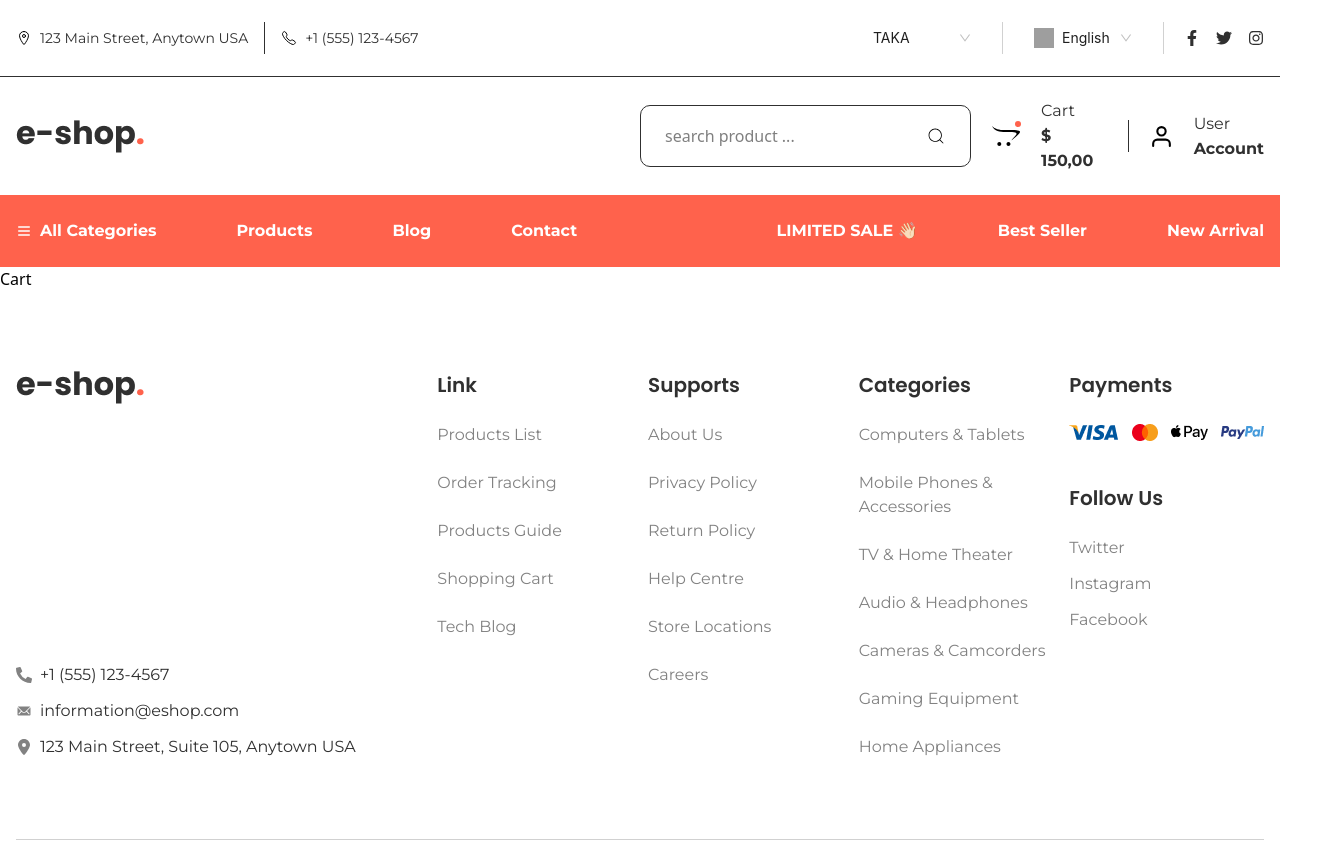
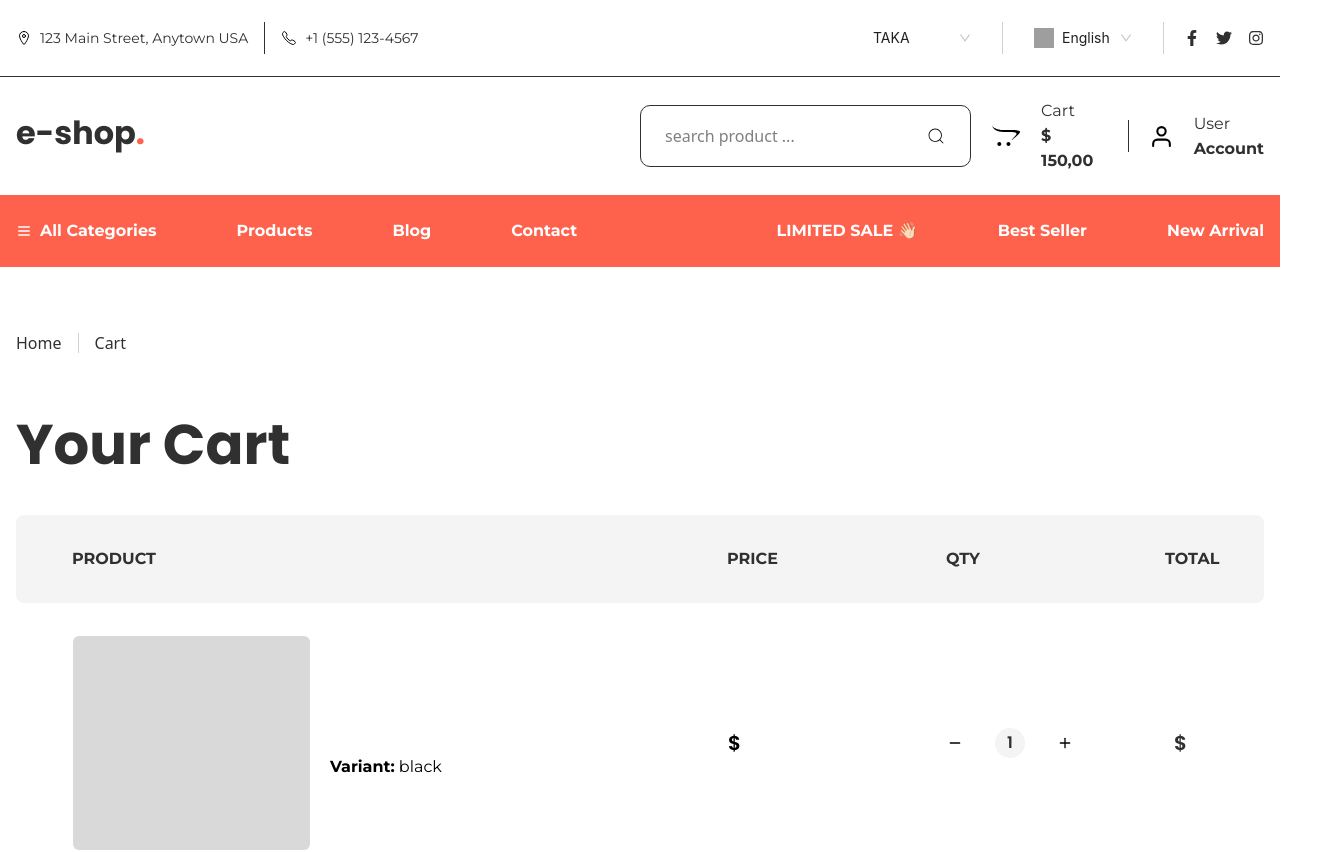
Before and after one commit to mamudulislam/E-Shop, a React (Vite) app: page /Cart in a window 1280 px wide. Shown: the top 852 px of the page, 1337 px wide, since content can reach past the window. Built offline with nearby package versions, Linux system fonts and the light colour scheme; grey boxes are pictures that could not be loaded.

Commit message:
related product slice

```diff
--- a/src/Golobalcomponentes/Heeadercomponentes/Navbar/Searchwhiteauthandcrt.jsx
+++ b/src/Golobalcomponentes/Heeadercomponentes/Navbar/Searchwhiteauthandcrt.jsx
@@ -3,6 +3,7 @@ import { useTranslation } from 'react-i18next';
 import { CiSearch } from 'react-icons/ci';
 import { FiUser } from 'react-icons/fi';
 import { LiaOpencart } from 'react-icons/lia';
+import { Link } from 'react-router-dom';
 
 const Searchwhiteauthandcrt = () => {
     const { t } = useTranslation();
@@ -13,16 +14,19 @@ const Searchwhiteauthandcrt = () => {
                 <input placeholder={t('search_product')} type="text" className='outline-none' />
                 <CiSearch size={20} />
             </div>
+            <Link to="/Cart">
                 <div className='flex items-center gap-x-5'>
                     <div className='relative'>
                         <LiaOpencart size={30} />
-                    <span className='absolute top-0 right-0 w-1.5 h-1.5 bg-orange rounded-full'></span>
+                        {/* <span className='absolute top-0 right-0 w-1.5 h-1.5 bg-orange rounded-full'></span> */}
                     </div>
                     <div>
                         <h6 className='font-Montserrat text-base text-black01'>{t('Cart')}</h6>
                         <span className='font-Montserrat text-base text-black01 font-bold'>$ 150,00</span>
                     </div>
                 </div>
+            </Link>
+
             <div className='w-[1px] h-[32px] bg-black01'></div>
             <div className='flex items-center gap-x-5'>
                 <div>
@@ -33,7 +37,7 @@ const Searchwhiteauthandcrt = () => {
                     <span className='font-Montserrat text-base text-black01 font-bold'>{t('Account')}</span>
                 </div>
             </div>
-        </div>
+        </div >
     );
 };
 
--- a/src/Golobalcomponentes/ProductCard/ProductCard.jsx
+++ b/src/Golobalcomponentes/ProductCard/ProductCard.jsx
@@ -27,9 +27,11 @@ const ProductCard = ({
                 </div>
                 <div className="absolute top-[40%] left-2/4 -translate-x-2/4 invisible opacity-0 group-hover:visible group-hover:opacity-100 transition-all ease-linear duration-100">
                     <div className="flex items-center gap-x-3">
-                        <div className="w-[50px] h-[50px] cursor-pointer rounded-full bg-white border border-orange flex items-center justify-center text-orange hover:bg-orange hover:text-white">
-                            <FaOpencart />
-                        </div>
+                        <Link to="/Cart">
+                            <div className="w-[50px] h-[50px] cursor-pointer rounded-full bg-white border border-orange flex items-center justify-center text-orange hover:bg-orange hover:text-white">
+                                <FaOpencart />
+                            </div>
+                        </Link>
                         <div className="w-[50px] h-[50px] cursor-pointer rounded-full bg-white border border-orange flex items-center justify-center text-orange hover:bg-orange hover:text-white">
                             <FaRegHeart />
                         </div>
--- a/src/Pages/Cart/Cart.jsx
+++ b/src/Pages/Cart/Cart.jsx
@@ -1,8 +1,32 @@
 import React from 'react'
+import { Link, useLocation } from 'react-router-dom'
+import Container from '../../Golobalcomponentes/Container';
+import Cartbody from './Componentes/Cartbody';
 
 const Cart = () => {
+    const { pathname } = useLocation();
+    const pageName = pathname.split("/").slice(1)[0];
+    console.log(pageName)
     return (
-        <div>Cart</div>
+        <>
+            <Container>
+                <div className='mt-[64px]'>
+                    <div className="flex items-center gap-x-4 font-montserrat text-black01">
+                        <Link to="/">Home</Link>
+                        <div className="w-[1px] h-[20px] bg-black100"></div>
+                        <span>{pageName}</span>
+                    </div>
+                    <h1 className='mt-[48px] text-black01 font-Poppins font-bold text-[56px]'>
+                        Your Cart
+                    </h1>
+                    <div className='mt-[28px]'>
+                        <Cartbody />
+                    </div>
+                </div>
+            </Container>
+
+        </>
+
     )
 }
 
--- /dev/null
+++ b/src/Pages/Cart/Componentes/Cartbody.jsx
@@ -0,0 +1,30 @@
+import React from 'react'
+import Productscarts from './Productscarts'
+
+const Cartbody = () => {
+    return (
+        <>
+            <div>
+                <div className='bg-white02 rounded-lg px-[56px] py-[32px]'>
+                    <div className='grid grid-cols-[607px_171px_171px_171px] gap-x-12'>
+                        <div>
+                            <h4 className='font-Montserrat font-bold text-base text-black01 uppercase'>product</h4>
+                        </div>
+                        <div>
+                            <h4 className='font-Montserrat font-bold text-base text-black01 uppercase'>PRICE</h4>
+                        </div>
+                        <div>
+                            <h4 className='font-Montserrat font-bold text-base text-black01 uppercase'>QTY</h4>
+                        </div>
+                        <div>
+                            <h4 className='font-Montserrat font-bold text-base text-black01 uppercase'>TOTAL</h4>
+                        </div>
+                    </div>
+                </div>
+                <Productscarts />
+            </div>
+        </>
+    )
+}
+
+export default Cartbody
--- /dev/null
+++ b/src/Pages/Cart/Componentes/Productscarts.jsx
@@ -0,0 +1,60 @@
+import { BsTrash3 } from 'react-icons/bs'
+import { FiPlus } from 'react-icons/fi'
+import { LuMinus } from 'react-icons/lu'
+
+const Productscarts = ({ pCategory, pName, variant, price, total }) => {
+    return (
+        <>
+            <div>
+                <div className='px-[56px] py-[32px] hover:border-black100 border border-transparent relative group'>
+
+                    <div className='grid grid-cols-[607px_171px_171px_171px] gap-x-12 items-center'>
+                        <div className='flex items-center gap-x-5'>
+                            <div className='w-[237px] h-[214px] bg-white01 rounded-md'></div>
+                            <div>
+                                <h6 className="font-montserrat text-sm font-normal text-black01 uppercase tracking-[5px]">
+                                    {pCategory}
+                                </h6>
+                                <h4 className="font-poppins text-sm font-semibold text-black01 mb-[46px] mt-[16px]">{pName}</h4>
+                                <span className='font-Montserrat text-base'>
+                                    <b>Variant:</b> black
+                                </span>
+                            </div>
+                        </div>
+                        <div>
+                            <h6 className='font-Poppins font-semibold text-xl'>${price}</h6>
+                        </div>
+                        <div>
+                            <div className='flex items-center justify-between'>
+                                <div className='flex items-center gap-x-8'>
+                                    <button
+                                        className=' cursor-pointer'
+                                    >
+                                        <LuMinus />
+                                    </button>
+                                    <div className='font-Poppins text-black01 font-semibold text-[16px] bg-white02 rounded-full flex items-center justify-center w-[30px] h-[30px]'>
+                                        1
+                                    </div>
+                                    <button
+                                        className='w-[56px] h-[56px] cursor-pointer'
+                                    >
+                                        <FiPlus />
+                                    </button>
+                                </div>
+                            </div>
+                        </div>
+                        <div className='pl-2'>
+                            <h6 className='font-Poppins text-xl text-black01 font-semibold'>${total}</h6>
+                        </div>
+                    </div>
+                    <div role='buttun' className=' absolute top-[50%] translate-y-[-50%] right-12 w-[64px] h-[64px] rounded-full bg-orange flex items-center justify-center opacity-0 group-hover:opacity-100 transition-all ease-in duration-150 cursor-pointer'>
+                        <BsTrash3 color="white" size={20} />
+                    </div>
+                </div>
+            </div >
+        </>
+
+    )
+}
+
+export default Productscarts
--- a/src/Pages/Home/Componentes/Bestseller/BestsellerLayout/BestsellerLeft.jsx
+++ b/src/Pages/Home/Componentes/Bestseller/BestsellerLayout/BestsellerLeft.jsx
@@ -22,18 +22,18 @@ const BestsellerLeft = () => {
                 </Link>
             </div>
             <div className="grid grid-cols-1 sm:grid-cols-2 lg:grid-cols-3 gap-4">
-                {Featureddata.map((product) => (
-                    <div key={product.id} className="transition duration-300 rounded-md">
-                        <ProductCard
-                            imges={product?.imges}
-                            pCatagori={product?.pCatagori}
-                            pName={product?.pName}
-                            rate={product?.rate}
-                            totalrating={product?.totalrating}
-                            price={product?.price}
-                            pdiscout={product?.discout}
-                        />
-                    </div>
+                {Featureddata?.slice(0, 9)?.map((product) => (
+                    <ProductCard
+                        key={product.id}
+                        id={product.id}
+                        imges={product?.imges}
+                        rate={product.rate}
+                        pCategory={product.pCategory}
+                        pName={product.pName}
+                        totalrating={product.totalrating}
+                        price={product.price}
+                        discout={product.discout}
+                    />
                 ))}
             </div>
         </div>
--- a/src/Pages/Product/Components/Singelproducts/Checkoutcount.jsx
+++ b/src/Pages/Product/Components/Singelproducts/Checkoutcount.jsx
@@ -6,6 +6,7 @@ import { useDispatch, useSelector } from 'react-redux';
 import { setCountDec, setCountInc } from '../../../../settings/Redux/feature/Counterslice';
 import Commonbuttun from '../../../../Golobalcomponentes/Commonbuttun';
 import { LiaOpencart } from 'react-icons/lia';
+import { Link } from 'react-router-dom';
 
 const Checkoutcount = () => {
     const dispatch = useDispatch();
@@ -58,9 +59,11 @@ const Checkoutcount = () => {
                                 Buy Now
                             </span>
                         </Commonbuttun>
-                        <div className='w-[62px] h-[62px] rounded-md flex items-center justify-center border border-orange'>
-                            <LiaOpencart size={30} color="#ff624c" />
-                        </div>
+                        <Link to="/Cart">
+                            <div className='w-[62px] h-[62px] rounded-md flex items-center justify-center border border-orange'>
+                                <LiaOpencart size={30} color="#ff624c" />
+                            </div>
+                        </Link>
                     </div>
                 </div>
             </div>
--- a/src/Pages/Product/Components/Singelproducts/Relatedproducts.jsx
+++ b/src/Pages/Product/Components/Singelproducts/Relatedproducts.jsx
@@ -1,12 +1,20 @@
-import React from 'react'
-import ProductCard from '../../../../Golobalcomponentes/ProductCard/ProductCard'
+import React, { useEffect } from 'react';
+import ProductCard from '../../../../Golobalcomponentes/ProductCard/ProductCard';
 import { CgArrowLongRight } from 'react-icons/cg';
-import { Link } from 'react-router-dom';
+import { Link, useLocation } from 'react-router-dom';
 import { useTranslation } from 'react-i18next';
 import Subscribe from '../../../Home/Componentes/Subscribe/Subscribe';
+import { useDispatch } from 'react-redux';
+import { setCountrelated } from '../../../../settings/Redux/feature/Counterslice';
+const Relatedproducts = ({ Relatedproduct }) => {
+    const { pathname } = useLocation();
+    const id = pathname.split("/").slice(1)[1];
+    const { t } = useTranslation();
+    const dispatch = useDispatch();
+    useEffect(() => {
+        dispatch(setCountrelated());
+    }, [id]);
 
-const Relatedproducts = ({ Relatedproduct }) => {
-    const { t } = useTranslation();
     return (
         <>
             <div>
@@ -40,12 +48,11 @@ const Relatedproducts = ({ Relatedproduct }) => {
                     ) : (
                         <p className="font-Poppins text-center text-gray-500">No related products found.</p>
                     )}
-
                 </div>
                 <Subscribe />
             </div>
         </>
-    )
-}
+    );
+};
 
-export default Relatedproducts
+export default Relatedproducts;
--- a/src/Pages/Product/Components/Singelproducts/Singelproducts.jsx
+++ b/src/Pages/Product/Components/Singelproducts/Singelproducts.jsx
@@ -1,4 +1,4 @@
-import React from 'react'
+import React, { useEffect } from 'react'
 import { Link, useLocation } from 'react-router-dom'
 import Container from '../../../../Golobalcomponentes/Container';
 import { Featureddata } from '../../../Home/Componentes/FeaturedProducts/Featureddata';
@@ -6,6 +6,8 @@ import Productdetailes from './Productdetailes';
 import Checkoutcount from './Checkoutcount';
 import ProductDescription from './ProductDescription';
 import Relatedproducts from './Relatedproducts';
+import { useDispatch } from 'react-redux';
+import { setCountreset } from '../../../../settings/Redux/feature/Counterslice';
 
 const Singelproducts = () => {
     const { pathname } = useLocation();
@@ -26,12 +28,16 @@ const Singelproducts = () => {
         delivery,
         description
     } = Singelproducts;
+    const dispatch = useDispatch()
     const Relatedproduct = Featureddata.filter((product) =>
         product.pCategory === Singelproducts.pCategory &&
         product.id !== Singelproducts.id
     );
     console.log(Relatedproducts);
     console.log(Singelproducts);
+    useEffect(() => {
+        dispatch(setCountreset())
+    }, [])
     return (
         <>
             <Container>
--- a/src/settings/Redux/feature/Counterslice.js
+++ b/src/settings/Redux/feature/Counterslice.js
@@ -13,8 +13,14 @@ const counterSlice = createSlice({
     setCountDec: (state) => {
       state.count -= 1;
     },
+    setCountreset: (state) => {
+      state.count = 1;
+    },
+    setCountrelated: (state) => {
+      state.count = 1;
+    },
   }
 });
 
-export const { setCountInc, setCountDec } = counterSlice.actions;
+export const { setCountInc, setCountDec, setCountreset,setCountrelated } = counterSlice.actions;
 export default counterSlice.reducer;
```
Lines whose indentation alone changed are shown as unchanged.
